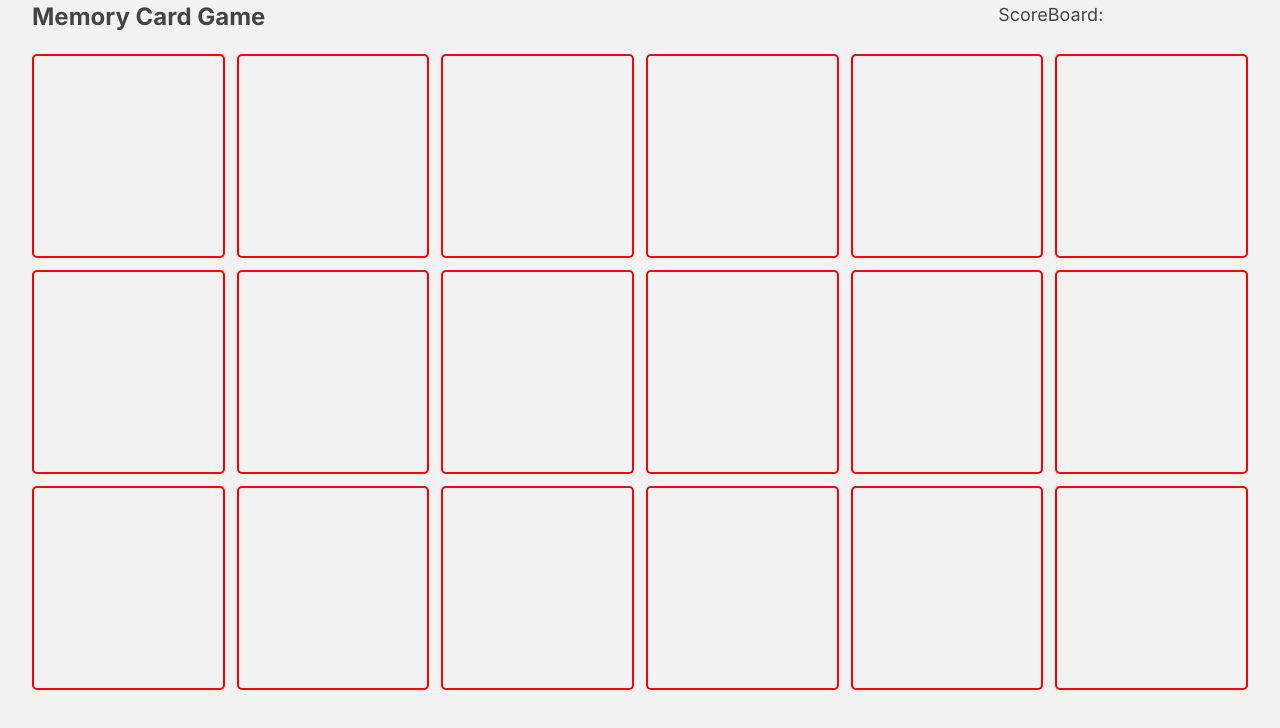
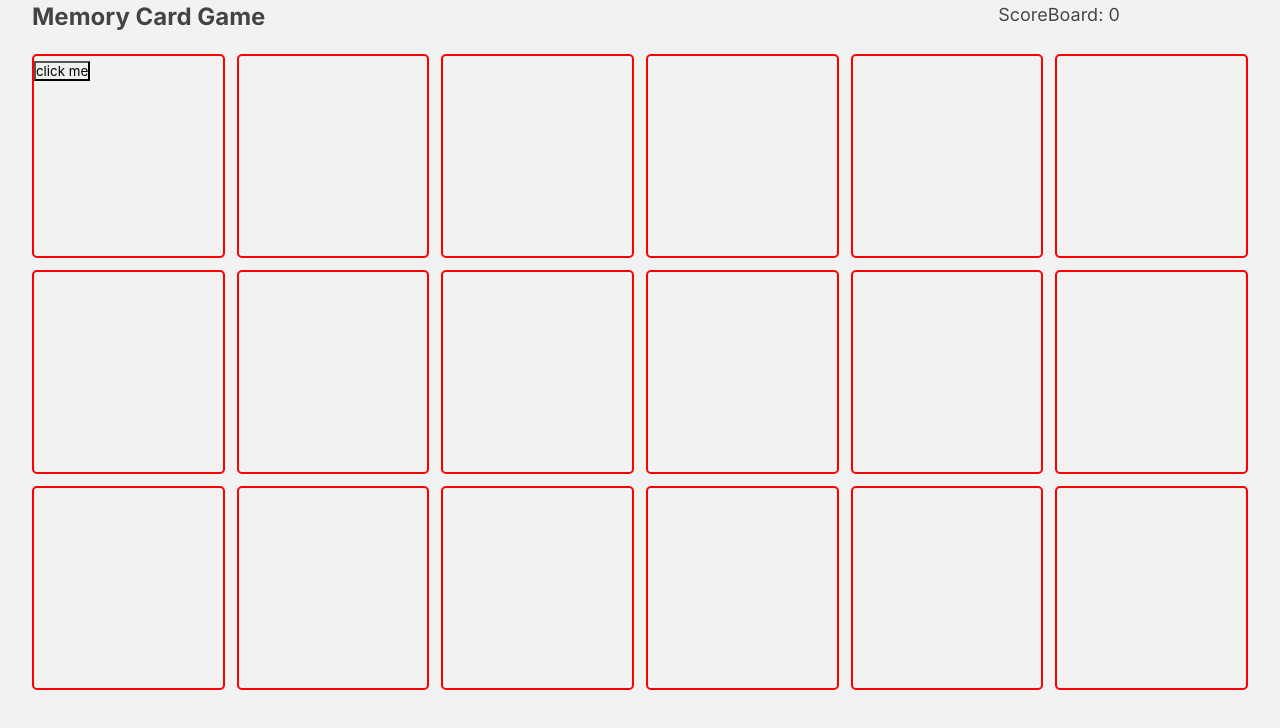
Before and after one commit to Endeyr/memory-game, a React (Vite) app: page / in a window 1280 px wide. Shown: the top 728 px of the page. Built offline with nearby package versions, Linux system fonts and the light colour scheme.

Commit message:
add basic game layout

```diff
--- a/src/App.tsx
+++ b/src/App.tsx
@@ -1,38 +1,21 @@
+import { useState } from 'react'
+import Game from './components/game'
 import './styles/App.css'
 
 function App() {
+	const [score, setScore] = useState(0)
+
+	const handleScore = () => {
+		const newScore = score + 1
+		setScore(newScore)
+	}
 	return (
 		<>
 			<header className="header">
 				<h2 className="title">Memory Card Game</h2>
-				<p className="scoreboard">ScoreBoard: </p>
+				<p className="scoreboard">ScoreBoard: {score}</p>
 			</header>
-			<section className="container">
-				<div className="row">
-					<div className="card"></div>
-					<div className="card"></div>
-					<div className="card"></div>
-					<div className="card"></div>
-					<div className="card"></div>
-					<div className="card"></div>
-				</div>
-				<div className="row">
-					<div className="card"></div>
-					<div className="card"></div>
-					<div className="card"></div>
-					<div className="card"></div>
-					<div className="card"></div>
-					<div className="card"></div>
-				</div>
-				<div className="row">
-					<div className="card"></div>
-					<div className="card"></div>
-					<div className="card"></div>
-					<div className="card"></div>
-					<div className="card"></div>
-					<div className="card"></div>
-				</div>
-			</section>
+			<Game handleScore={handleScore} />
 		</>
 	)
 }
--- /dev/null
+++ b/src/components/game/index.tsx
@@ -0,0 +1,33 @@
+const Game = ({ handleScore }: { handleScore: () => void }) => {
+	return (
+		<section className="container">
+			<div className="row">
+				<div className="card">
+					<button onClick={handleScore}>click me</button>
+				</div>
+				<div className="card"></div>
+				<div className="card"></div>
+				<div className="card"></div>
+				<div className="card"></div>
+				<div className="card"></div>
+			</div>
+			<div className="row">
+				<div className="card"></div>
+				<div className="card"></div>
+				<div className="card"></div>
+				<div className="card"></div>
+				<div className="card"></div>
+				<div className="card"></div>
+			</div>
+			<div className="row">
+				<div className="card"></div>
+				<div className="card"></div>
+				<div className="card"></div>
+				<div className="card"></div>
+				<div className="card"></div>
+				<div className="card"></div>
+			</div>
+		</section>
+	)
+}
+export default Game
```
